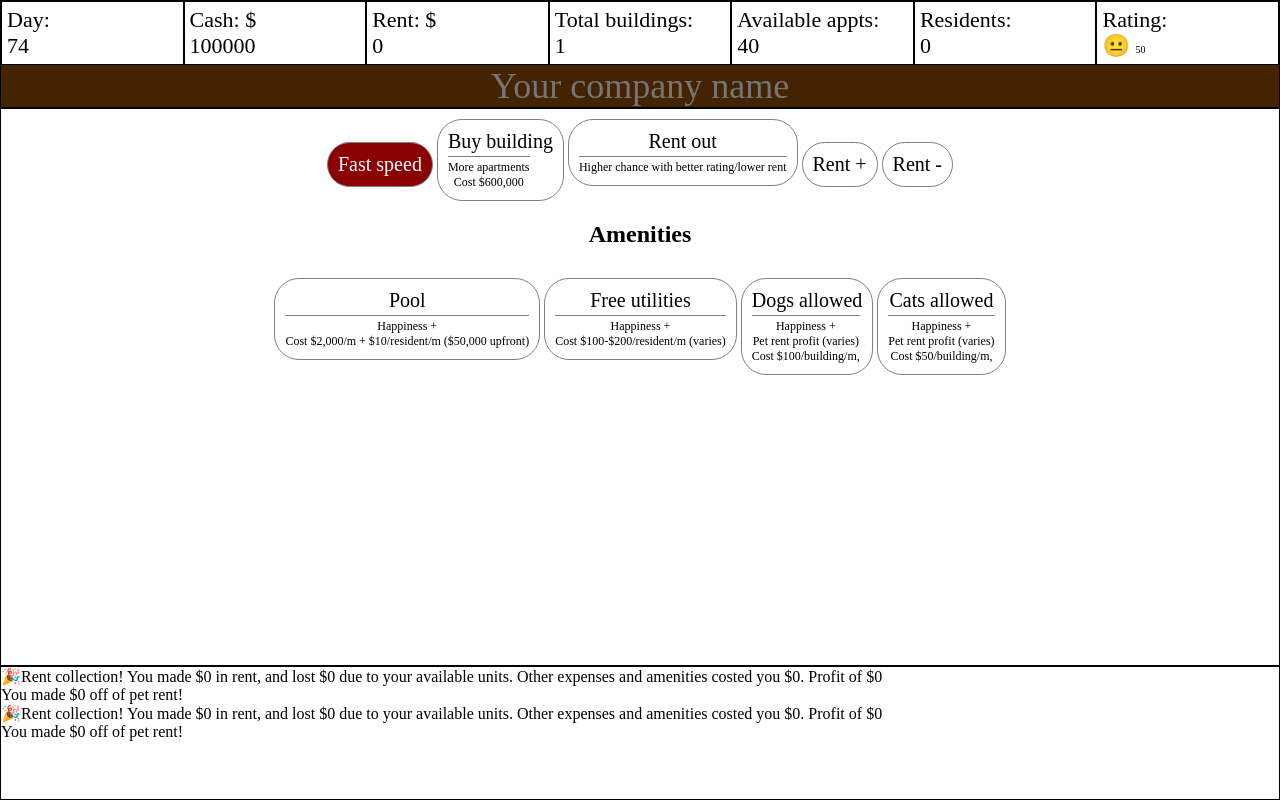
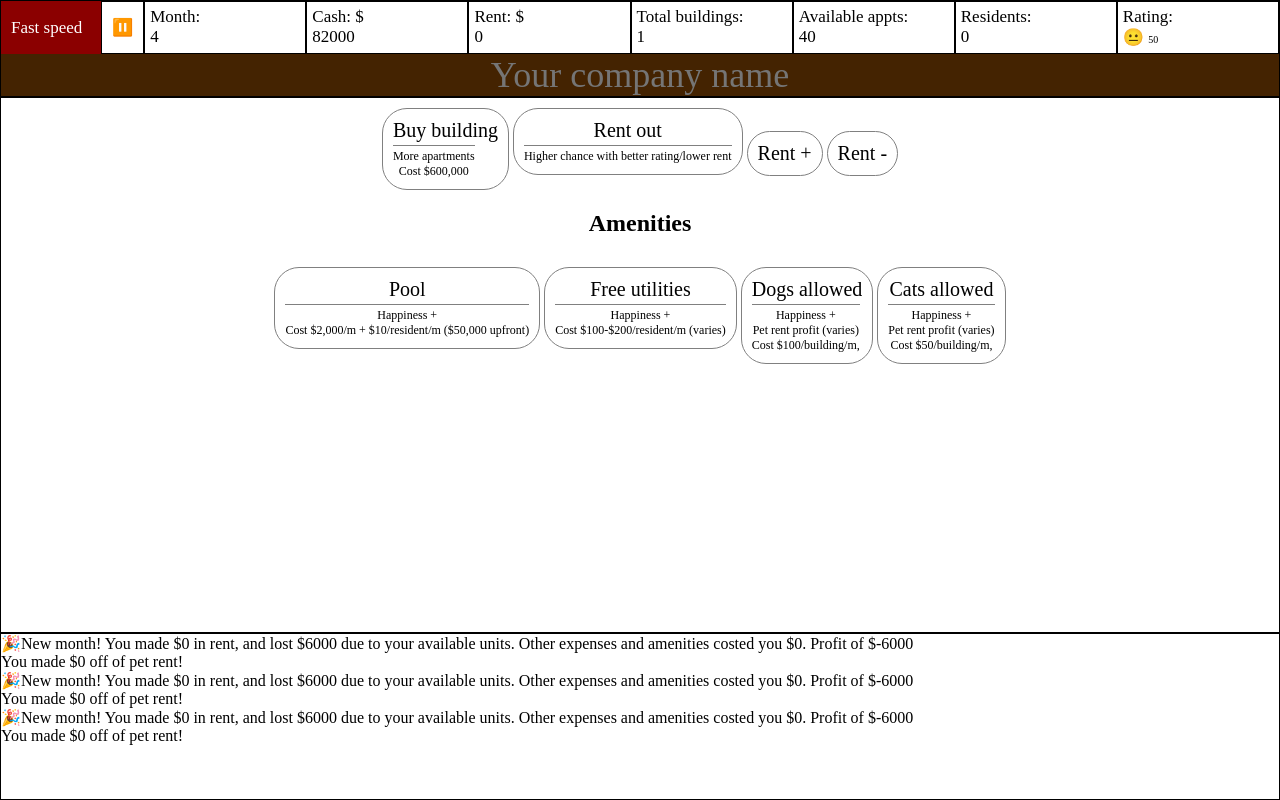
Before and after one commit to josephrcox/landlord-simulator, a plain HTML site: page index.html in a window 1280 px wide. Both pictures are taken after a click on the button "Normal speed". Drawn offline with Linux system fonts and the light colour scheme.

Commit message:
Speed controls and starting work on game over scenario

```diff
--- a/index.html
+++ b/index.html
@@ -11,7 +11,13 @@
     <div class="game">
         <div class="game-top">
             <div id="stats">
-                <div id="stats-day">Day: <div id="stats-day-value"></div></div>
+                <button id="toggle-speed" data-enabled="false">
+                    <span id="speed">Normal speed</span>
+                </button>
+                <button id="toggle-pause" data-enabled="false">
+                    <span id="pause">⏸️</span>
+                </button>
+                <div id="stats-month">Month: <div id="stats-month-value">0</div></div>
                 <div id="stats-cash">Cash: $<div id="stats-cash-value"></div></div>
                 <div id="stats-rent">Rent: $<div id="stats-rent-value"></div></div>
                 <div id="stats-appts">Total buildings: <div id="stats-appts-value"></div></div>
@@ -23,9 +29,6 @@
         </div>
 
         <div class="game-center">
-                <button class="button" id="toggle-speed" data-enabled="false">
-                    <span id="speed">Normal speed</span>
-                </button>
                 <button class="button" id="appts-buy">
                     Buy building
                     <div>
--- a/script.js
+++ b/script.js
@@ -3,7 +3,7 @@ const appt_rent = document.getElementById('appts-rent')
 const rent_inc = document.getElementById('rent-inc')
 const rent_dec = document.getElementById('rent-dec')
 
-const stats_day_value = document.getElementById('stats-day-value')
+const stats_month_value = document.getElementById('stats-month-value')
 const stats_cash_value = document.getElementById('stats-cash-value')
 const stats_rent_value = document.getElementById('stats-rent-value')
 const stats_appts_value = document.getElementById('stats-appts-value')
@@ -19,7 +19,9 @@ const apptCost = 600000
 const residentsPerBuilding = 40
 const percentOfRentAsProfit = 0.2
 
-let gameSpeed = 300
+let gameSpeed = 5000
+let normalGameSpeed = 5000
+let fastGameSpeed = 1000
 
 let renters = []
 
@@ -150,10 +152,10 @@ holdDownAction(rent_dec, decRent, 50, 1);
 
 ////////////////////////////////
 window.onload = function() {
-    if (localStorage.day == null || isNaN(localStorage.day) ) {
-        localStorage.setItem('day', 1)
+    if (localStorage.month == null || isNaN(localStorage.month) ) {
+        localStorage.setItem('month', 1)
     }
-    stats_day_value.innerText = localStorage.getItem('day')
+    stats_month_value.innerText = localStorage.getItem('day')
     if (localStorage.rent == null) {
         localStorage.setItem('rent', 0)
     }
@@ -190,8 +192,11 @@ window.onload = function() {
     if (localStorage.amenities_cats == null) {
         localStorage.setItem('amenities_cats', false)
     }
+    sync()
+}
 
-}
+let cripplingForCash = false
+let cripplingFor = 0
 
 function sync() {
     stats_cash_value.innerText = localStorage.cash
@@ -199,7 +204,7 @@ function sync() {
     stats_rent_value.innerText = localStorage.rent
     stats_available_value.innerText = localStorage.available
     stats_residents_value.innerText = localStorage.residents
-    stats_day_value.innerText = localStorage.day
+    stats_month_value.innerText = localStorage.month
     if (parseInt(localStorage.rating) >= 100) {
         stats_rating_value.innerHTML = '😍 <span style="font-size:10px">'+parseInt(localStorage.rating)+'</span>'
         rating = 3
@@ -217,6 +222,21 @@ function sync() {
     toggleFreeUtilities.dataset.enabled = localStorage.amenities_freeutilities
     toggleDogs.dataset.enabled = localStorage.amenities_dogs
     toggleCats.dataset.enabled = localStorage.amenities_cats
+
+    if (parseInt(localStorage.cash) < 1) {
+        cripplingForCash = true
+        cripplingFor += 1
+        if (cripplingFor >= 6) {
+            gameOver()
+        } else {
+            log("You are too low on funds! "+(6 - cripplingFor) +" months until game over", true)
+        }
+    }
+    if (parseInt(localStorage.cash) >= 1 && cripplingFor > 0) {
+        cripplingForCash = false
+        cripplingFor = 0
+        log("You are no longer crippling for cash")
+    }
 }
 
 function newAppt() {
@@ -247,9 +267,9 @@ function decRent() {
 }
 
 function rentOut() {
+    if (parseInt(localStorage.cash) >= parseInt(localStorage.rent)) {
         if (parseInt(localStorage.available) > 0) {
             let x = (Math.floor(Math.random() * (100 + (parseInt(localStorage.rent)/5))))
-        console.log(x)
             let chance = x <= parseInt(localStorage.rating)
             if (chance) {
                 changeCash((parseInt(localStorage.rent) / 20) * -1)
@@ -263,8 +283,10 @@ function rentOut() {
             }
 
         }
-
-
+    } else {
+        log("You can not afford to rent this out")
+    }
+    sync()
 }
 
 function residentLeave(override) {
@@ -296,7 +318,6 @@ function residentLeave(override) {
         if (leaving > 0) {
             log(leaving + " residents left, costing you $"+costForLeaving)
             changeCash(costForLeaving * -1)
-
         }
     }
 
@@ -307,64 +328,90 @@ function changeCash(x) {
 }
 function changeRating(x) {
     localStorage.rating = parseInt(localStorage.rating) + x
-    if (parseInt(localStorage.rating) > 100) {
-        localStorage.rating = 100
-    } else if (parseInt(localStorage.rating) < 0) {
+    if (parseInt(localStorage.rating) < 0) {
         localStorage.rating = 0
     }
 }
 
 ////////////////////////////////
+let paused = false
+
 let gameLoop = setInterval(function() {
+    if (paused == false) {
         gameLoopAction()
+    }
+
 }, gameSpeed)
 
+function pause() {
+    if (paused) {
+        paused = false
+        document.getElementById('pause').innerText = '⏸️'
+        document.getElementById('toggle-pause').style.backgroundColor = 'white'
+    } else if (!paused) {
+        paused = true
+        document.getElementById('pause').innerText = '▶️'
+        document.getElementById('toggle-pause').style.backgroundColor = 'black'
+    }
+    log("paused:"+paused)
+}
+
+document.getElementById('toggle-pause').addEventListener('click', pause)
+
 document.getElementById('toggle-speed').addEventListener('click', function() {
-    if (gameSpeed == 300) {
-        gameSpeed = 50
+    if (gameSpeed == normalGameSpeed) {
+        gameSpeed = fastGameSpeed
         clearInterval(gameLoop)
         gameLoop = setInterval(function() {
+            if (paused == false) {
                 gameLoopAction()
+            }
         }, gameSpeed)
         document.getElementById('speed').innerText = 'Fast speed'
-        document.getElementById('toggle-speed').style.color = 'white'
         document.getElementById('toggle-speed').style.backgroundColor = 'darkred'
         document.getElementById('toggle-speed').style.fontWeight = '500'
     } else {
-        gameSpeed = 300
+        gameSpeed = normalGameSpeed
         clearInterval(gameLoop)
         gameLoop = setInterval(function() {
+            if (paused == false) {
                 gameLoopAction()
+            }
         }, gameSpeed)
         document.getElementById('speed').innerText = 'Normal speed'
-        document.getElementById('toggle-speed').style.color = 'black'
-        document.getElementById('toggle-speed').style.backgroundColor = 'white'
+        document.getElementById('toggle-speed').style.backgroundColor = '#646161'
         document.getElementById('toggle-speed').style.fontWeight = '300'
     }
 })
 
-function log(str) {
+function log(str, bold) {
     let x = logs.innerHTML
+    if (bold == true) {
+        logs.innerHTML = "<span style='font-weight:700;'>"+str + "</span><br/>" + x
+    } else {
         logs.innerHTML = str + "<br/>" + x
+    }
+
     localStorage.history = logs.innerHTML
 }
 
+let gameTable = document.createElement('table')
+
+
+
 function gameLoopAction() {
-        localStorage.day = parseInt(localStorage.day) + 1
-    if (parseInt(localStorage.day) % 30 === 0) {
+    localStorage.month = parseInt(localStorage.month) + 1
     let rentProfit = parseInt(localStorage.residents) * (parseInt(localStorage.rent)*percentOfRentAsProfit)
-        let availLoss = (parseInt(localStorage.available) * parseInt(localStorage.rent) / 5) * -1
+    let availLoss = (((parseInt(localStorage.available) * 150))+(parseInt(localStorage.rent)/5)) * -1
     if (availLoss == -0) {
         availLoss = 0
     }
     changeCash(rentProfit)
     changeCash(availLoss)
     let residentleavechancebasedonrating = Math.floor(parseInt(localStorage.rating)/12)
-        console.log("resident leave "+residentleavechancebasedonrating)
     residentLeave(residentleavechancebasedonrating)
     // extras
     let costOfExtras = 0
-        console.log(amenities_pool, amenities_freeutilities)
     if (amenities_pool == "true" || amenities_pool == true) {
         changeCash((-2000) - (parseInt(localStorage.residents) * 10))
         costOfExtras += (2000) + (parseInt(localStorage.residents) * 10)
@@ -388,9 +435,9 @@ function gameLoopAction() {
     changeCash(petrentprofit)
     log("You made $"+petrentprofit+" off of pet rent!")
 
-        log("🎉Rent collection! You made $"+rentProfit+" in rent, and lost $"+(availLoss*-1)+" due to your available units. Other expenses and amenities costed you $"+costOfExtras+". Profit of $"+(rentProfit-(availLoss*-1)-costOfExtras))
+    log("🎉New month! You made $"+rentProfit+" in rent, and lost $"+(availLoss*-1)+" due to your available units. Other expenses and amenities costed you $"+costOfExtras+". Profit of $"+(rentProfit-(availLoss*-1)-costOfExtras))
 
-    }
+
 
     sync()
 }
--- a/style.css
+++ b/style.css
@@ -59,7 +59,7 @@ html, body {
 }
 
 #stats {
-	font-size: 22px;
+	font-size: 17px;
 	display: flex;
 	flex-wrap: wrap;
 }
@@ -69,7 +69,7 @@ html, body {
   min-width: fit-content;
   padding:5px;
   border:1px solid black;
-        user-select: none;
+    user-select: none;
     -moz-user-select: none;
     -webkit-user-select: none;
     -ms-user-select: none;
@@ -91,3 +91,23 @@ html, body {
     background-color: #442301;
 
 }
+
+#toggle-speed, #toggle-pause {
+    all:unset;
+    cursor: pointer;
+    width:90px;
+    padding-left:10px;
+    background-color: #646161;
+    color:white;
+    user-select: none;
+    -moz-user-select: none;
+    -webkit-user-select: none;
+    -ms-user-select: none;
+}
+
+#toggle-pause {
+    background-color: white;
+    width: fit-content;
+    padding-right: 10px;
+    border: 1px solid black;
+}
```
Lines whose indentation alone changed are shown as unchanged.
